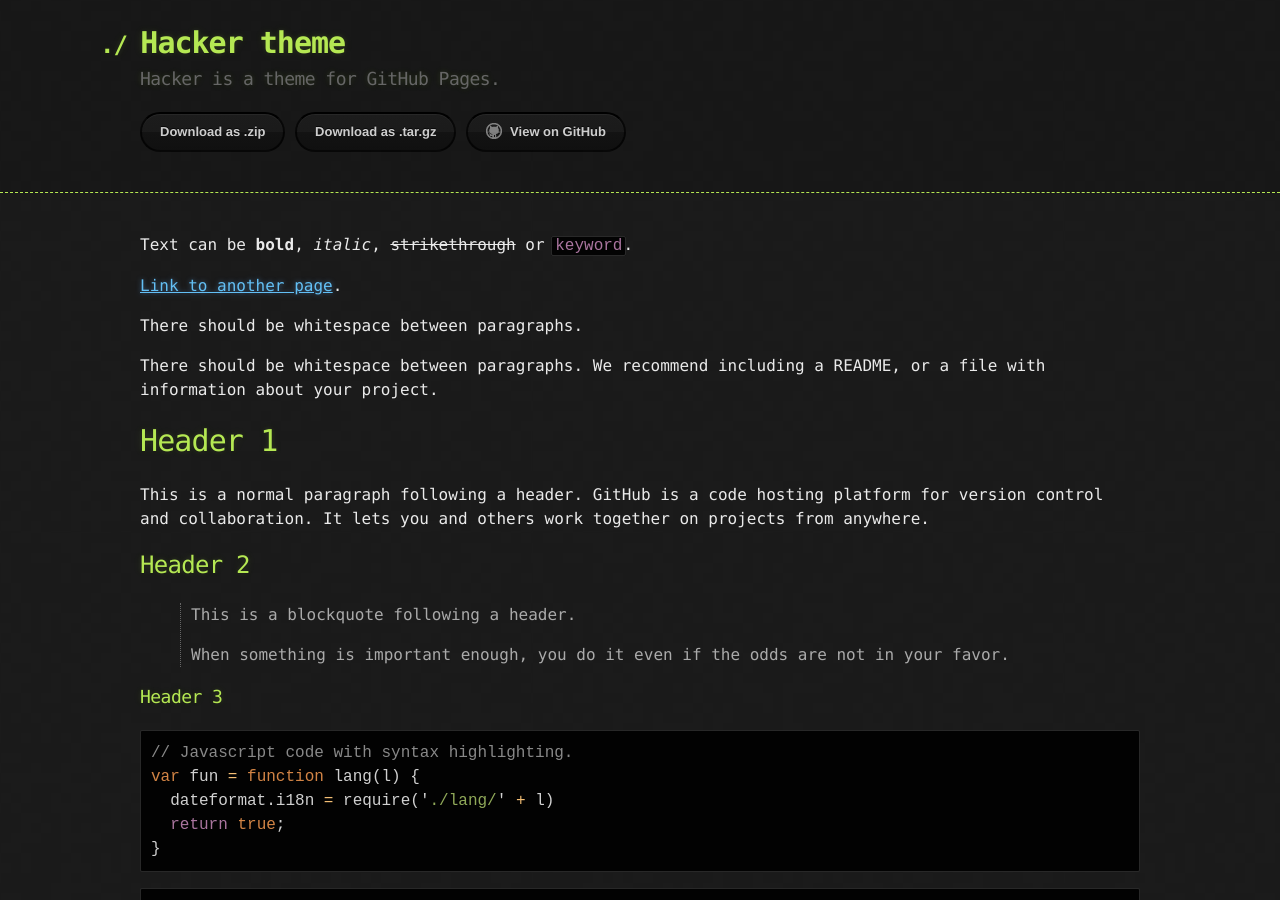
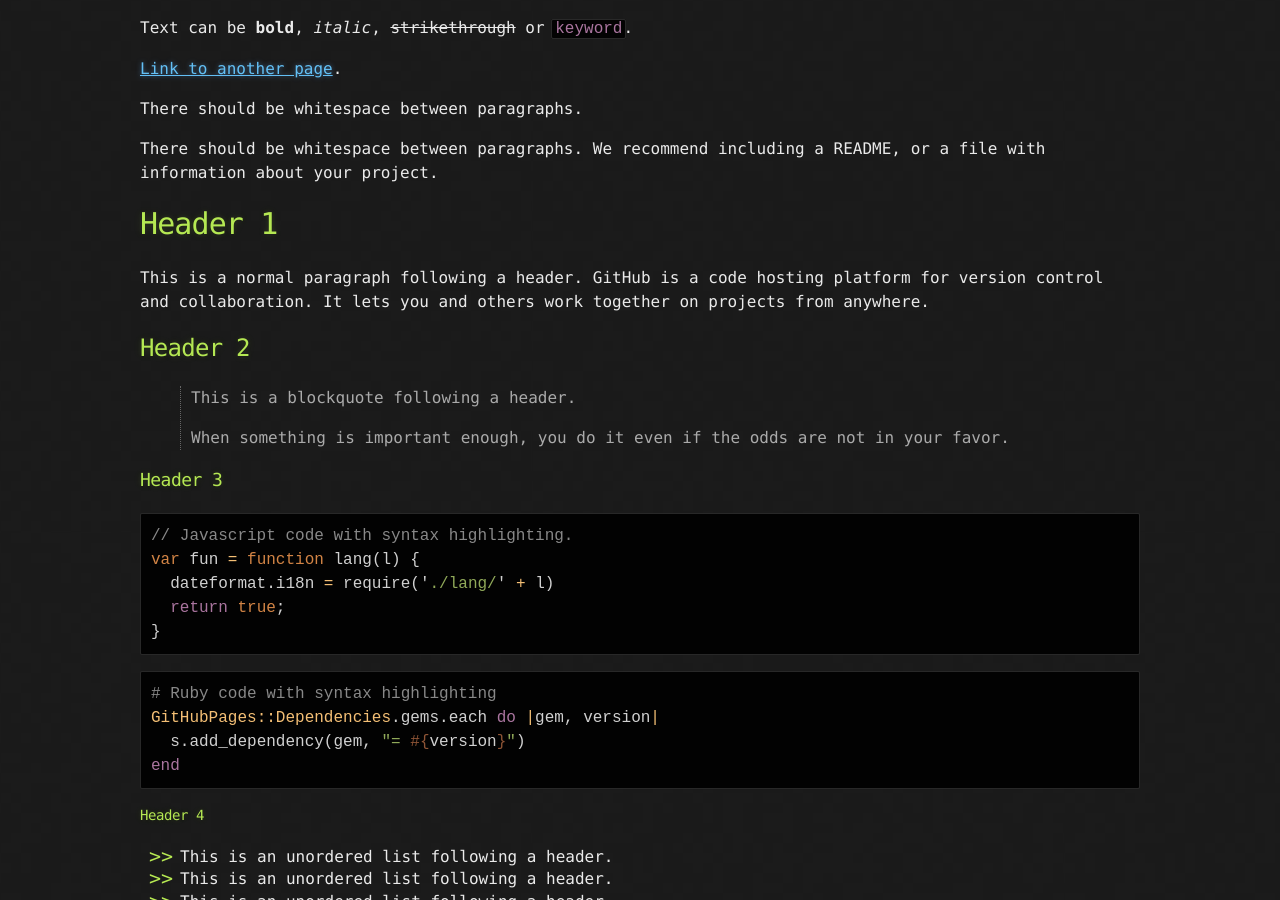
Before and after one commit to 5Tpj84eE/5Tpj84eE.github.io, a Jekyll site: the page built from index.md, in a window 1280 px wide and 900 px high. Built offline with Jekyll 4.4.1, drawn with Linux system fonts in a browser that asks for light colours.

Commit message:
Update default.html

```diff
--- a/_layouts/default.html
+++ b/_layouts/default.html
@@ -11,23 +11,6 @@
   </head>
 
   <body>
-
-    <header>
-      <div class="container">
-        <a id="a-title" href="{{ '/' | relative_url }}">
-          <h1>{{ site.title | default: site.github.repository_name }}</h1>
-        </a>
-        <h2>{{ site.description | default: site.github.project_tagline }}</h2>
-
-        <section id="downloads">
-          {% if site.show_downloads %}
-            <a href="{{ site.github.zip_url }}" class="btn">Download as .zip</a>
-            <a href="{{ site.github.tar_url }}" class="btn">Download as .tar.gz</a>
-          {% endif %}
-          <a href="{{ site.github.repository_url }}" class="btn btn-github"><span class="icon"></span>View on GitHub</a>
-        </section>
-      </div>
-    </header>
 
     <div class="container">
       <section id="main_content">
```
